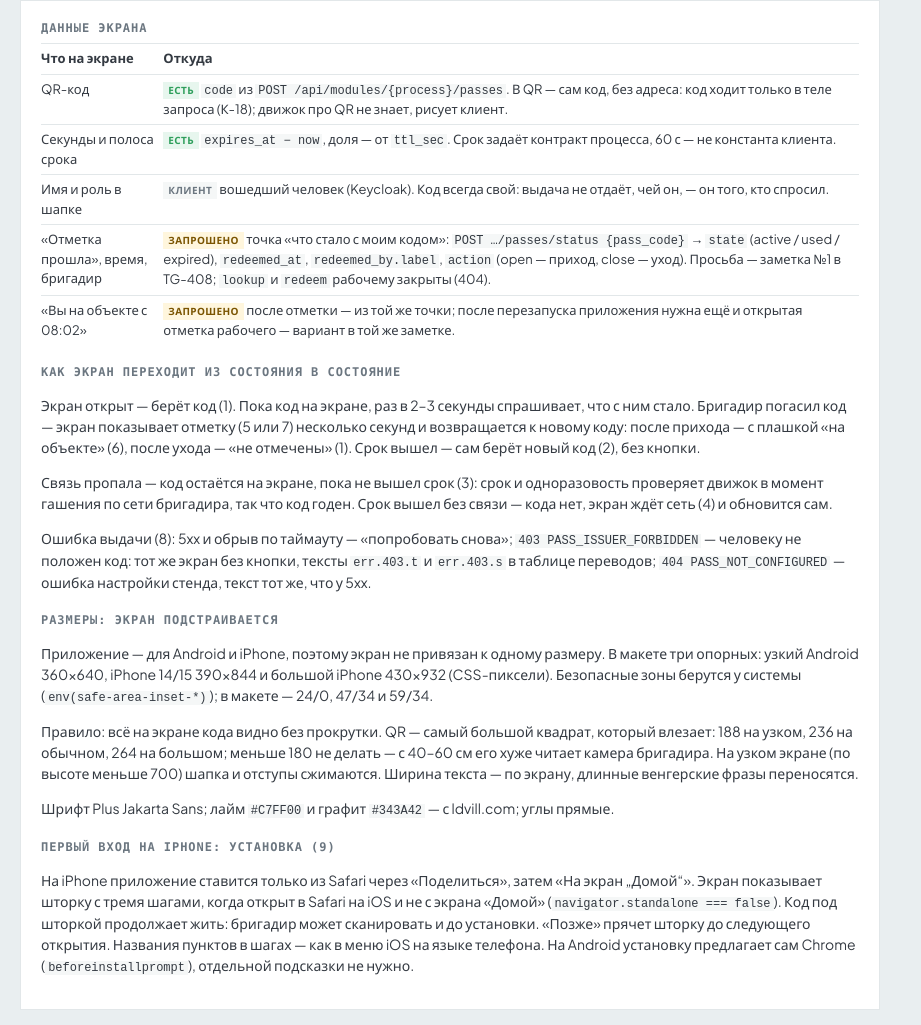
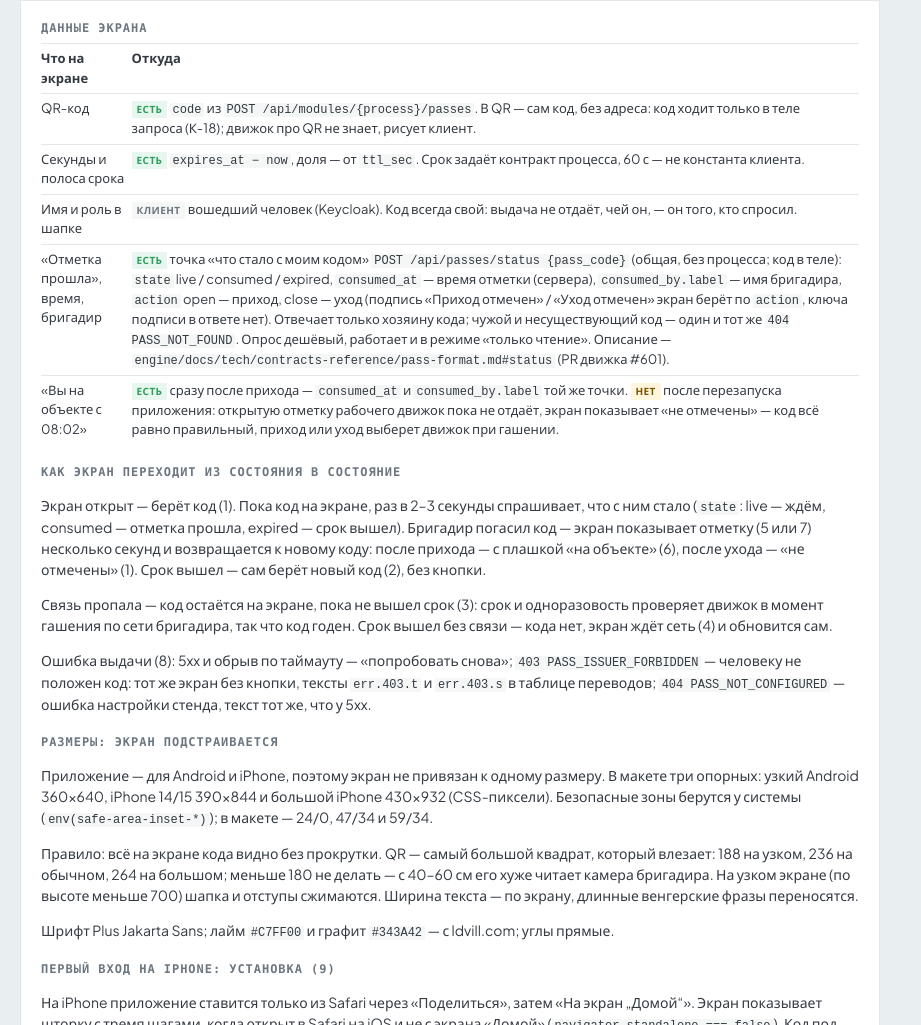
Before and after one commit to OlegKostrikin-Dev/ldvill-timesheet-demo, a plain HTML site: page my-code.html in a window 1280 px wide. Shown: the part 6885-7910 px from the top of the page, without its empty margins (0-921 px from the left). Drawn offline with nearby package versions, Linux system fonts and the light colour scheme.

Commit message:
«Мой код»: данные сверены с точкой статуса кода (TG-411)

```diff
--- a/my-code.html
+++ b/my-code.html
@@ -409,12 +409,12 @@ const NOTES = `
 <tr><td>QR-код</td><td><span class="tag have">есть</span> <code>code</code> из <code>POST /api/modules/{process}/passes</code>. В QR — сам код, без адреса: код ходит только в теле запроса (К-18); движок про QR не знает, рисует клиент.</td></tr>
 <tr><td>Секунды и полоса срока</td><td><span class="tag have">есть</span> <code>expires_at − now</code>, доля — от <code>ttl_sec</code>. Срок задаёт контракт процесса, 60 с — не константа клиента.</td></tr>
 <tr><td>Имя и роль в шапке</td><td><span class="tag cli">клиент</span> вошедший человек (Keycloak). Код всегда свой: выдача не отдаёт, чей он, — он того, кто спросил.</td></tr>
-<tr><td>«Отметка прошла», время, бригадир</td><td><span class="tag ask">запрошено</span> точка «что стало с моим кодом»: <code>POST …/passes/status {pass_code}</code> → <code>state</code> (active / used / expired), <code>redeemed_at</code>, <code>redeemed_by.label</code>, <code>action</code> (open — приход, close — уход). Просьба — заметка №1 в TG-408; <code>lookup</code> и <code>redeem</code> рабочему закрыты (404).</td></tr>
-<tr><td>«Вы на объекте с 08:02»</td><td><span class="tag ask">запрошено</span> после отметки — из той же точки; после перезапуска приложения нужна ещё и открытая отметка рабочего — вариант в той же заметке.</td></tr>
+<tr><td>«Отметка прошла», время, бригадир</td><td><span class="tag have">есть</span> точка «что стало с моим кодом» <code>POST /api/passes/status {pass_code}</code> (общая, без процесса; код в теле): <code>state</code> live / consumed / expired, <code>consumed_at</code> — время отметки (сервера), <code>consumed_by.label</code> — имя бригадира, <code>action</code> open — приход, close — уход (подпись «Приход отмечен» / «Уход отмечен» экран берёт по <code>action</code>, ключа подписи в ответе нет). Отвечает только хозяину кода; чужой и несуществующий код — один и тот же <code>404 PASS_NOT_FOUND</code>. Опрос дешёвый, работает и в режиме «только чтение». Описание — <code>engine/docs/tech/contracts-reference/pass-format.md#status</code> (PR движка #601).</td></tr>
+<tr><td>«Вы на объекте с 08:02»</td><td><span class="tag have">есть</span> сразу после прихода — <code>consumed_at</code> и <code>consumed_by.label</code> той же точки. <span class="tag ask">нет</span> после перезапуска приложения: открытую отметку рабочего движок пока не отдаёт, экран показывает «не отмечены» — код всё равно правильный, приход или уход выберет движок при гашении.</td></tr>
 </table>
 
 <h2>Как экран переходит из состояния в состояние</h2>
-<p>Экран открыт — берёт код (1). Пока код на экране, раз в 2–3 секунды спрашивает, что с ним стало. Бригадир погасил код — экран показывает отметку (5 или 7) несколько секунд и возвращается к новому коду: после прихода — с плашкой «на объекте» (6), после ухода — «не отмечены» (1). Срок вышел — сам берёт новый код (2), без кнопки.</p>
+<p>Экран открыт — берёт код (1). Пока код на экране, раз в 2–3 секунды спрашивает, что с ним стало (<code>state</code>: live — ждём, consumed — отметка прошла, expired — срок вышел). Бригадир погасил код — экран показывает отметку (5 или 7) несколько секунд и возвращается к новому коду: после прихода — с плашкой «на объекте» (6), после ухода — «не отмечены» (1). Срок вышел — сам берёт новый код (2), без кнопки.</p>
 <p>Связь пропала — код остаётся на экране, пока не вышел срок (3): срок и одноразовость проверяет движок в момент гашения по сети бригадира, так что код годен. Срок вышел без связи — кода нет, экран ждёт сеть (4) и обновится сам.</p>
 <p>Ошибка выдачи (8): 5xx и обрыв по таймауту — «попробовать снова»; <code>403 PASS_ISSUER_FORBIDDEN</code> — человеку не положен код: тот же экран без кнопки, тексты <code>err.403.t</code> и <code>err.403.s</code> в таблице переводов; <code>404 PASS_NOT_CONFIGURED</code> — ошибка настройки стенда, текст тот же, что у 5xx.</p>
 
```
